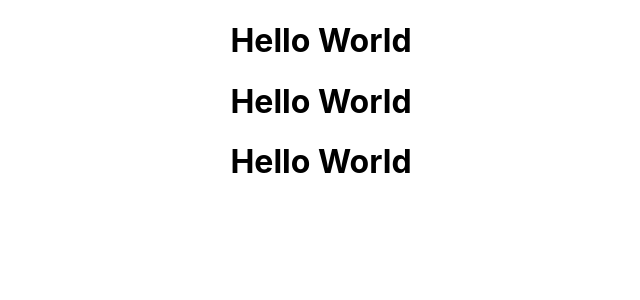
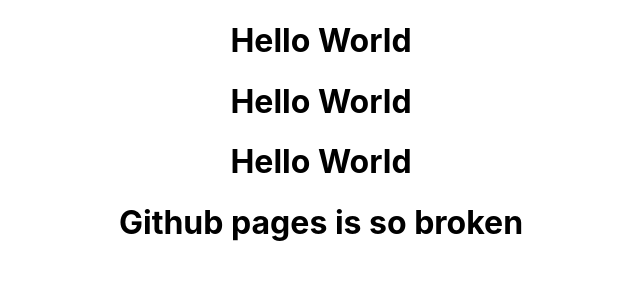
Before and after one commit to Education-Sensation/Leet-Annotation, a React (Create React App) app: page / in a window 1280 px wide. Shown: the top 300 px of the page, without its empty margins (319-959 px from the left). Built offline with nearby package versions, Linux system fonts and the light colour scheme.

Commit message:
Another header

```diff
--- a/src/App.js
+++ b/src/App.js
@@ -7,6 +7,7 @@
       <h1>Hello World</h1>
       <h1>Hello World</h1>
       <h1>Hello World</h1>
+      <h1>Github pages is so broken</h1>
     </div>
   );
 }
```
